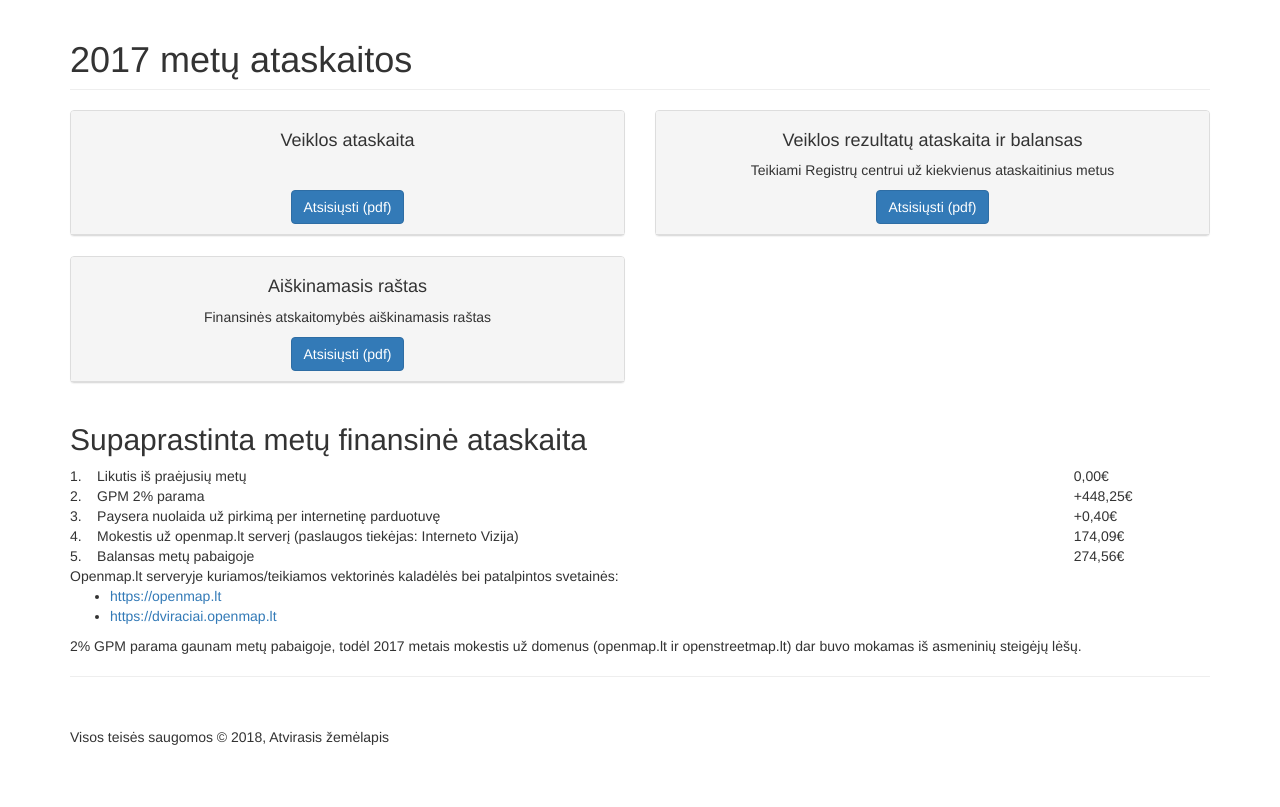
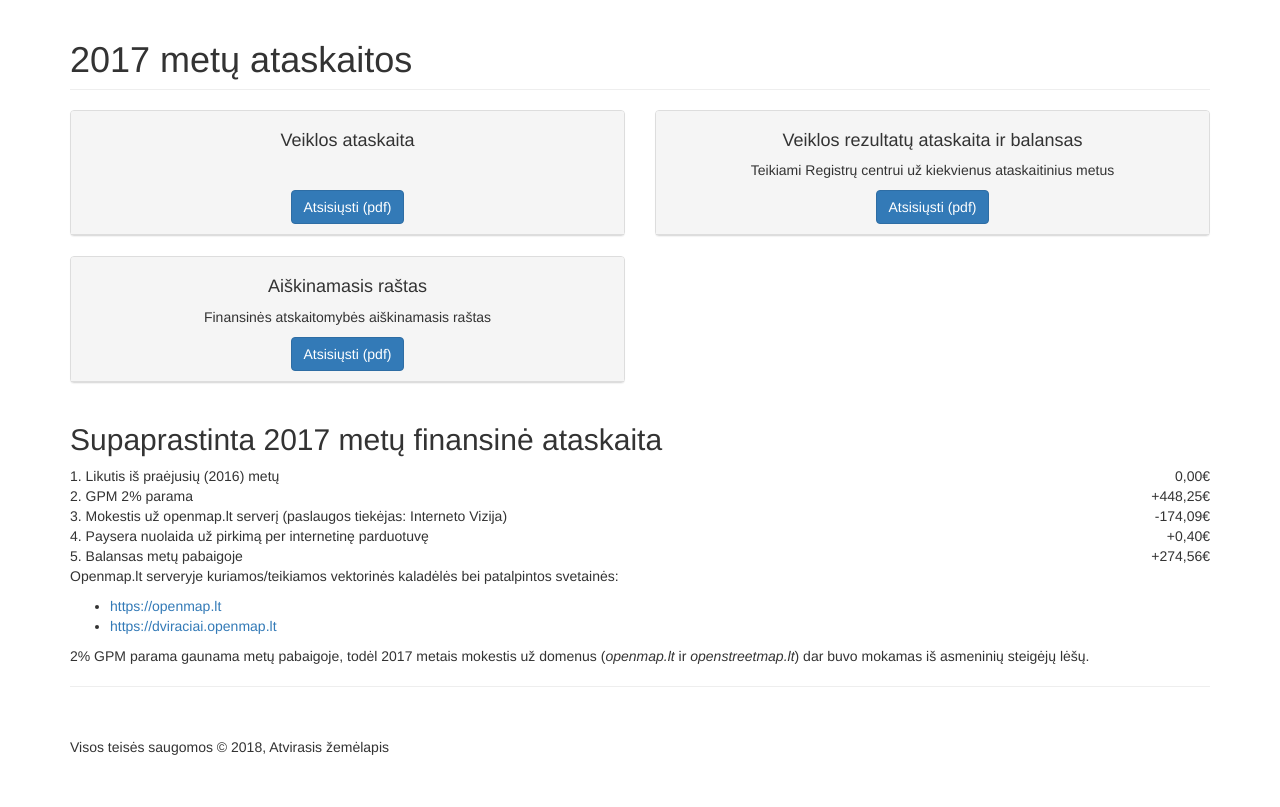
Before and after one commit to openmaplt/openmaplt.github.io, a Jekyll site: the page built from report/2017/index.html, in a window 1280 px wide and 1067 px high. Shown: the part 150-957 px from the top of the window. Built offline with Jekyll 4.4.1, drawn with Linux system fonts in a browser that asks for light colours; grey boxes are pictures that could not be loaded.

Commit message:
Supaprastintos 2017 metų finansinės ataskaitos patikslinimas

```diff
--- a/report/2017/index.html
+++ b/report/2017/index.html
@@ -40,21 +40,21 @@ layout: default
     </div>
 </div>
 
-<h2>Supaprastinta metų finansinė ataskaita</h2>
+<h2>Supaprastinta 2017 metų finansinė ataskaita</h2>
 
 <table>
-<tr><td>1.</td><td>Likutis iš praėjusių metų</td><td>0,00€</td></tr>
-<tr><td>2.</td><td>GPM 2% parama</td><td>+448,25€</td></tr>
-<tr><td>3.</td><td>Paysera nuolaida už pirkimą per internetinę parduotuvę</td><td>+0,40€</td></tr>
-<tr><td>4.</td><td>Mokestis už openmap.lt serverį (paslaugos tiekėjas: Interneto Vizija)</td><td>174,09€</td></tr>
-<tr><td>5.</td><td>Balansas metų pabaigoje</td><td>274,56€</td></tr>
+<tr><td>1. Likutis iš praėjusių (2016) metų</td><td style="text-align: right">0,00€</td></tr>
+<tr><td>2. GPM 2% parama</td><td style="text-align: right">+448,25€</td></tr>
+<tr><td>3. Mokestis už openmap.lt serverį (paslaugos tiekėjas: Interneto Vizija)</td><td style="text-align: right">-174,09€</td></tr>
+<tr><td>4. Paysera nuolaida už pirkimą per internetinę parduotuvę</td><td style="text-align: right">+0,40€</td></tr>
+<tr><td>5. Balansas metų pabaigoje</td><td style="text-align: right">+274,56€</td></tr>
 </table>
 
-Openmap.lt serveryje kuriamos/teikiamos vektorinės kaladėlės bei patalpintos svetainės:
+<p>Openmap.lt serveryje kuriamos/teikiamos vektorinės kaladėlės bei patalpintos svetainės:</p>
 <ul>
 <li><a href="https://openmap.lt">https://openmap.lt</a></li>
 <li><a href="https://dviraciai.openmap.lt">https://dviraciai.openmap.lt</a></li>
 </ul>
 
-2% GPM parama gaunam metų pabaigoje, todėl 2017 metais mokestis už domenus (openmap.lt ir openstreetmap.lt) dar buvo mokamas iš asmeninių steigėjų lėšų.
+<p>2% GPM parama gaunama metų pabaigoje, todėl 2017 metais mokestis už domenus (<i>openmap.lt</i> ir <i>openstreetmap.lt</i>) dar buvo mokamas iš asmeninių steigėjų lėšų.</p>
 <!-- /.row -->
```
